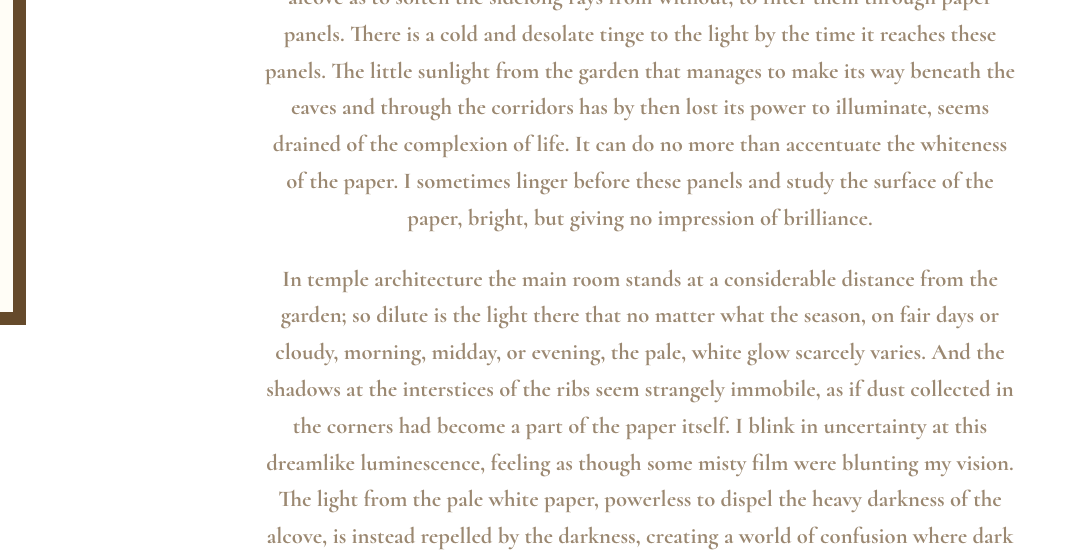
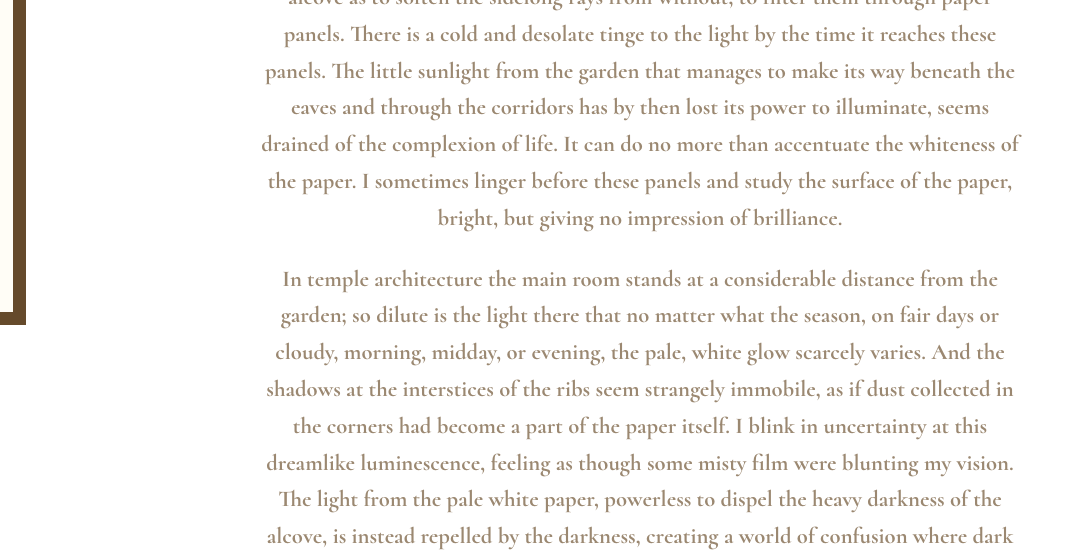
Before and after one commit to AoiSejima/inpraiseofshadow, a plain HTML site: page shoji.html in a window 1280 px wide. Shown: the part 261-813 px from the top of the page, without its empty margins (0-1085 px from the left). Drawn offline with nearby package versions, Linux system fonts and the light colour scheme; files whose address does not match are found by name.

Commit message:
shoji paragraph width changed

```diff
--- a/css/shoji.css
+++ b/css/shoji.css
@@ -59,7 +59,7 @@ h2 {
 p {
     font-family: "Cormorant Bold";
     color: rgba(155, 136, 113, 1);
-    width: 47rem;
+    width: 48rem;
     font-size: 17pt;
     line-height: 2.3rem;
     display: flex;
```
Also changed, not shown: 1 other file.
